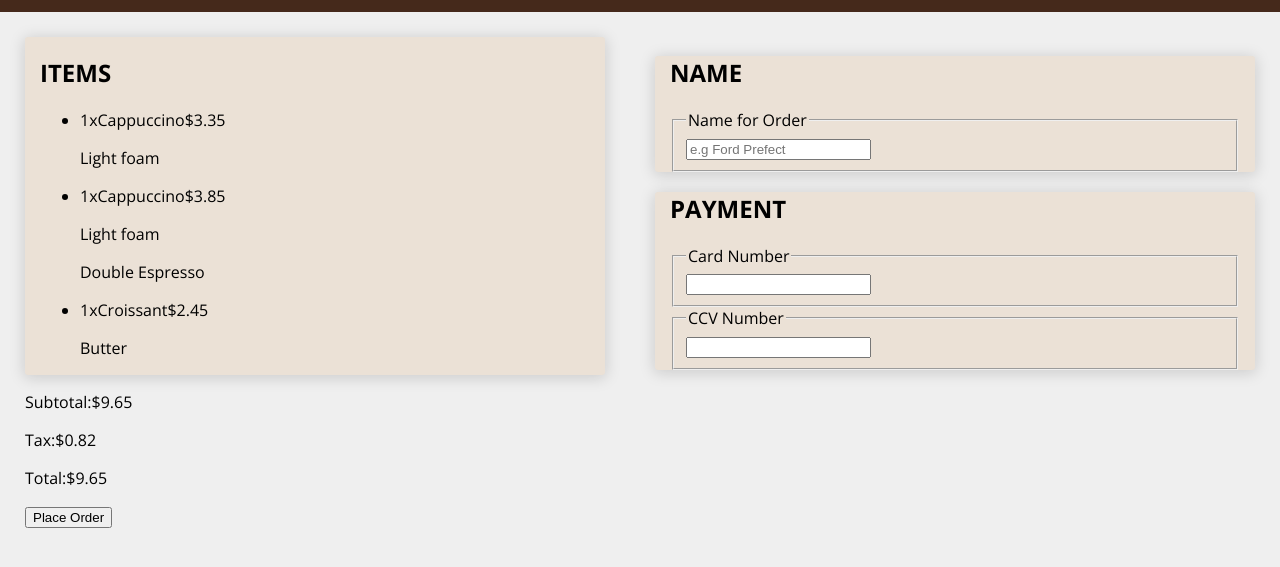
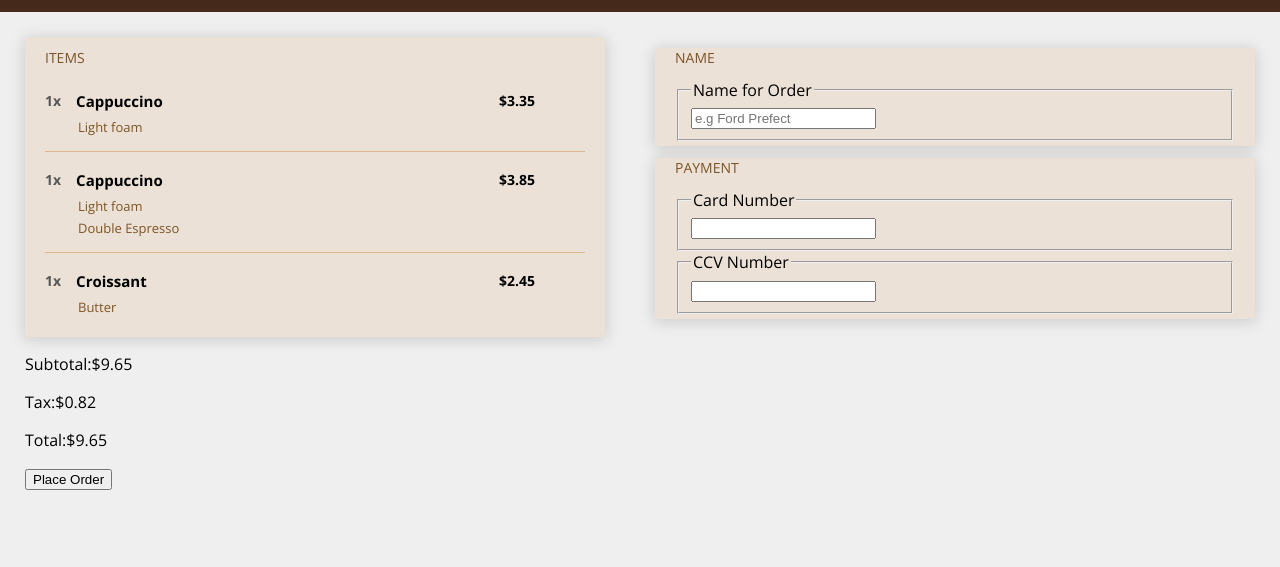
Before and after one commit to wrfmartinez/coffee-masters, a plain HTML site: page index.html in a window 1280 px wide. Shown: the part 57-624 px from the top of the page. Drawn offline with nearby package versions, Linux system fonts and the light colour scheme.

Commit message:
Add style to the items card

```diff
--- a/index.html
+++ b/index.html
@@ -21,16 +21,29 @@
           <h2 class="card-header">ITEMS</h2>
           <ul class="checkout-items">
             <li>
-              <p class="item-name"><span class="quantity">1x</span>Cappuccino<span class="item-price">$3.35</span></p>
+              <div class="item">
+                <p class="item-name"><span class="quantity">1x</span>Cappuccino</p>
+                <span class="item-price">$3.35</span>
+              </div>
+              <div class="item-customization-container">
               <p class="item-customization">Light foam</p>
+              </div>
             </li>
             <li>
-              <p class="item-name"><span class="quantity">1x</span>Cappuccino<span class="item-price">$3.85</span></p>
-              <p class="item-customization">Light foam</p>
-              <p class="item-customization">Double Espresso</p>
+              <div class="item">
+                <p class="item-name"><span class="quantity">1x</span>Cappuccino</p>
+                <span class="item-price">$3.85</span>
+              </div>
+              <div class="item-customization-container">
+                <p class="item-customization">Light foam</p>
+                <p class="item-customization">Double Espresso</p>
+              </div>
             </li>
             <li>
-              <p class="item-name"><span class="quantity">1x</span>Croissant<span class="item-price">$2.45</span></p>
+              <div class="item">
+                <p class="item-name"><span class="quantity">1x</span>Croissant</p>
+                <span class="item-price">$2.45</span>
+              </div>
               <p class="item-customization">Butter</p>
             </li>
           </ul>
--- a/styles.css
+++ b/styles.css
@@ -34,18 +34,74 @@ main {
   font-size: 16px;
 }
 
+.checkout {
+  display: flex;
+  justify-content: center;
+  gap: 50px;
+}
+
 .card {
   background-color: #EBE1D6;
   border-radius: 3px;
   box-shadow: 0 2px 15px 1px rgb(0, 0, 0, 0.15);
-  padding: 0 15px 0 15px;
+  padding: 0 20px 5px 20px;
   width: 600px;
 }
 
-.checkout {
+.card-header {
+  font-size: 14px;
+  font-weight: 500;
+  color: #7d5427;
+}
+
+.checkout-items {
+  list-style: none;
+  padding: 0;
+}
+
+.checkout-items li {
+  border-bottom: 1.5px solid #dcb68c;
+}
+
+.checkout-items li:last-child {
+  border-bottom: none;
+}
+
+.item {
   display: flex;
-  justify-content: center;
-  gap: 50px;
+  justify-content: space-between;
+  align-items: center;
+  margin-top: 10px;
+  margin-right: 50px;
+  height: 35px;
+}
+
+.item-name {
+  display: flex;
+  align-items: center;
+  font-weight: 600;
+  font-size: 15px;
+}
+
+.quantity {
+  font-size: 14px;
+  color: #575757;
+  margin-right: 15px;
+}
+
+.item-price {
+  font-size: 14px;
+  font-weight: 600;
+}
+
+.item-customization-container {
+  margin-bottom: 15px;
+}
+
+.item-customization {
+  color: #7d5427;
+  font-size: 13px;
+  margin: 0 0 4px 33px;
 }
 
 .grid-container {
```
